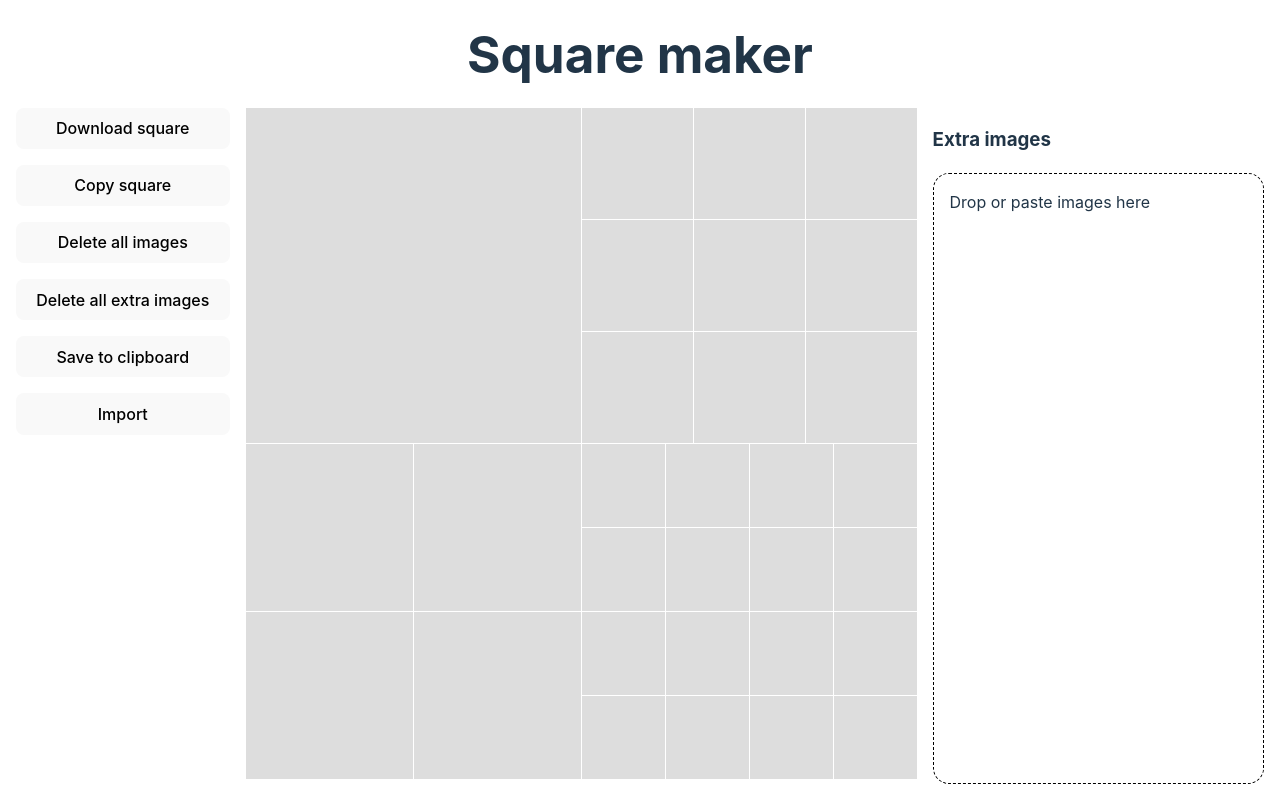
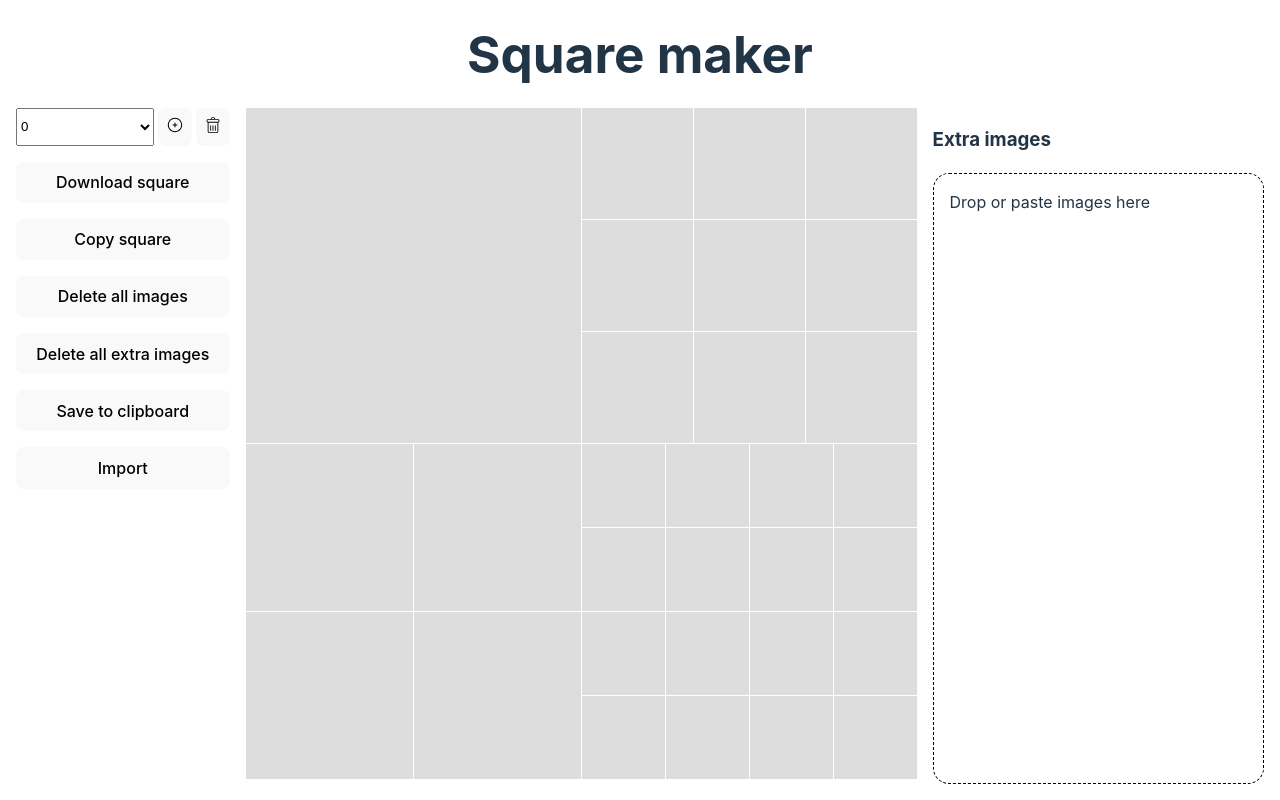
Before and after one commit to Dazza314/square-maker, a React (Vite) app: page / in a window 1280 px wide. Built offline with nearby package versions, Linux system fonts and the light colour scheme.

Commit message:
Handle multiple squares

```diff
--- a/src/components/Navbar/Navbar.css
+++ b/src/components/Navbar/Navbar.css
@@ -1,6 +1,6 @@
 .navbar {
   padding: 0 1em 1em;
   display: grid;
-  grid-template-rows: repeat(6, auto) 1fr;
+  grid-template-rows: repeat(7, auto) 1fr;
   gap: 1em;
 }
--- a/src/components/Navbar/Navbar.tsx
+++ b/src/components/Navbar/Navbar.tsx
@@ -7,11 +7,13 @@ import DownloadSquareButton from "./DownloadSquareButton";
 import ImportButton from "./ImportButton";
 import "./Navbar.css";
 import SaveToClipboardButton from "./SaveToClipboardButton";
+import SquareSelect from "./SquareSelect";
 
 function Navbar() {
   const { active } = useDndContext();
   return (
     <div className="navbar">
+      <SquareSelect />
       <DownloadSquareButton />
       <CopySquareToClipboardButton />
       <DeleteAllButton />
--- /dev/null
+++ b/src/components/Navbar/SquareSelect.css
@@ -0,0 +1,31 @@
+.square-select-container {
+    display: grid;
+    gap: 0.25em;
+    grid-auto-flow: column;
+    grid-template-columns: 1fr auto auto;
+
+    >button {
+        padding: 0.5em;
+
+        &:disabled {
+            &:hover {
+                border-color: rgba(0, 0, 0, 0);
+            }
+
+            >svg {
+                filter: brightness(50%);
+            }
+        }
+
+        >svg {
+            height: 16px;
+            width: 16px;
+            fill: white;
+
+            @media (prefers-color-scheme: light) {
+                fill: black
+            }
+
+        }
+    }
+}
--- /dev/null
+++ b/src/components/Navbar/SquareSelect.tsx
@@ -0,0 +1,37 @@
+import { ChangeEvent, useContext } from "react";
+import AddIcon from "../../assets/add.svg?react";
+import DeleteIcon from "../../assets/delete.svg?react";
+import { SquareDataContext } from "../../contexts/squareDataContext";
+import "./SquareSelect.css";
+
+function SquareSelect() {
+    const { currentKey, savedSquareKeys: savedSqaureKeys, newSquareKey, changeSquare, removeCurrentSquareKey } = useContext(SquareDataContext)
+
+    function onSquareSelect(e: ChangeEvent<HTMLSelectElement>) {
+        changeSquare(parseInt(e.target.value))
+    }
+
+    function onNewClick() {
+        newSquareKey()
+    }
+
+    function onDeleteClick() {
+        removeCurrentSquareKey()
+    }
+
+    const isDeleteButtonDisabled = savedSqaureKeys.length < 2
+
+    return <div className="square-select-container">
+        <select value={currentKey} onChange={onSquareSelect}>
+            {savedSqaureKeys.map(key => (<option key={key}>{key}</option>))}
+        </select>
+        <button onClick={onNewClick}>
+            <AddIcon />
+        </button>
+        <button onClick={onDeleteClick} disabled={isDeleteButtonDisabled}>
+            <DeleteIcon />
+        </button>
+    </div>
+}
+
+export default SquareSelect
--- a/src/contexts/squareDataContext.tsx
+++ b/src/contexts/squareDataContext.tsx
@@ -8,8 +8,6 @@ import {
 } from "react";
 import { useSessionStorage } from "usehooks-ts";
 import { SquareData } from "../types";
-
-const DEFAULT_KEY = "square-maker-0";
 
 export function generateEmptySquareData(): SquareData {
   return {
@@ -50,33 +48,37 @@ export function generateEmptySquareData(): SquareData {
 type SquareDataContextType = {
   squareData: SquareData;
   setSquareData: Dispatch<SetStateAction<SquareData>>;
-  savedSqaureKeys: string[];
-  changeSquare: (key: string) => void;
-  newSquareKey: (key: string) => void;
+  savedSquareKeys: number[];
+  currentKey: number;
+  changeSquare: (key: number) => void;
+  newSquareKey: () => void;
+  removeCurrentSquareKey: () => void;
 };
 
 export const SquareDataContext = createContext<SquareDataContextType>({
   squareData: generateEmptySquareData(),
-  setSquareData: () => {},
-  savedSqaureKeys: [],
-  changeSquare: () => {},
-  newSquareKey: () => {},
+  setSquareData: () => { },
+  currentKey: 0,
+  savedSquareKeys: [],
+  changeSquare: () => { },
+  newSquareKey: () => { },
+  removeCurrentSquareKey: () => { }
 });
 
 export function SquareDataContextProvider({ children }: PropsWithChildren) {
   const [currentKey, setCurrentKey] = useSessionStorage(
     "square-key",
-    DEFAULT_KEY,
+    0,
   );
-  const [keys, setKeys] = useSessionStorage<string[]>("square-keys", []);
+  const [keys, setKeys] = useSessionStorage<number[]>("square-keys", [currentKey]);
 
   const [squareData, setSquareData] = useSessionStorage<SquareData>(
-    currentKey,
+    currentKey.toString(),
     generateEmptySquareData,
   );
 
   const changeSquare = useCallback(
-    (key: string) => {
+    (key: number) => {
       const keyIndex = keys.indexOf(key);
       if (keyIndex === -1) {
         console.warn(`No such key:${key} exists. Current keys: ${keys}`);
@@ -88,25 +90,39 @@ export function SquareDataContextProvider({ children }: PropsWithChildren) {
   );
 
   const newSquareKey = useCallback(
-    (key: string) => {
-      if (keys.includes(key)) {
-        console.warn(`Duplicate key: ${key} cannot be used`);
-        return;
-      }
-      setKeys((prev) => [...prev, key]);
+    () => {
+      const newKey = keys[keys.length - 1] + 1
+      setKeys((prev) => [...prev, newKey]);
+      setCurrentKey(newKey)
     },
     [keys],
   );
+
+  const removeCurrentSquareKey = useCallback(() => {
+    if (keys.length < 2) {
+      console.warn("Cannot delete last item")
+      return
+    }
+    sessionStorage.removeItem(currentKey.toString())
+    const index = keys.indexOf(currentKey)
+    if (index === keys.length - 1) {
+      setCurrentKey(keys[index - 1])
+    }
+    setKeys(prev => prev.toSpliced(index, 1))
+
+  }, [keys, currentKey])
 
   const value = useMemo<SquareDataContextType>(
     () => ({
       squareData,
       setSquareData,
-      savedSqaureKeys: keys,
+      currentKey,
+      savedSquareKeys: keys,
       changeSquare,
       newSquareKey,
+      removeCurrentSquareKey
     }),
-    [setSquareData, squareData, newSquareKey, changeSquare, keys],
+    [setSquareData, squareData, currentKey, newSquareKey, changeSquare, keys],
   );
 
   return (
```
Also changed, not shown: src/assets/add.svg (added), src/assets/delete.svg (added).
